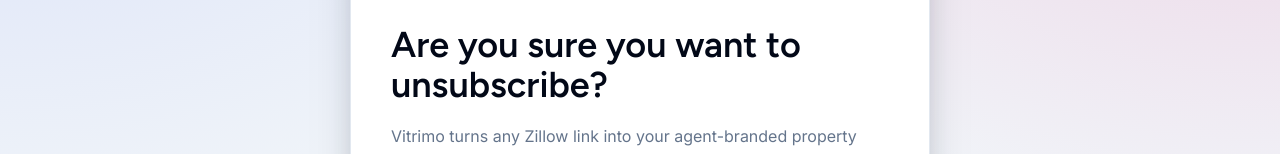
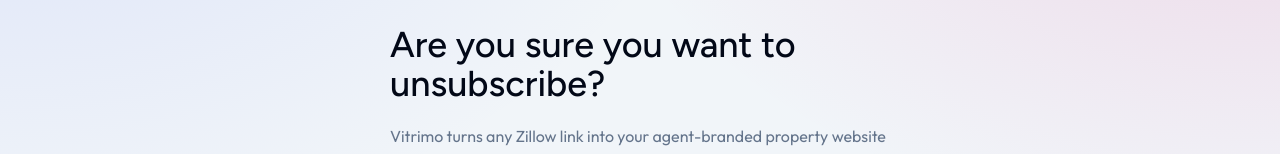
Before and after one commit to artemartsokolov/unsub-page, a plain HTML site: page index.html in a window 1280 px wide. Shown: the part 189-343 px from the top of the page. Drawn offline with Linux system fonts and the light colour scheme.

Commit message:
Update index.html

```diff
--- a/index.html
+++ b/index.html
@@ -1,13 +1,13 @@
 <!DOCTYPE html>
-<html lang="ru">
+<html lang="en">
   <head>
     <meta charset="utf-8" />
     <meta name="viewport" content="width=device-width, initial-scale=1" />
-    <title>Vitrimo — отписка от рассылки</title>
+    <title>Vitrimo — unsubscribe from emails</title>
     <link rel="preconnect" href="https://fonts.googleapis.com" />
     <link rel="preconnect" href="https://fonts.gstatic.com" crossorigin />
     <link
-      href="https://fonts.googleapis.com/css2?family=Inter:wght@400;500;600;700&family=Figtree:wght@500;600&display=swap"
+      href="https://fonts.googleapis.com/css2?family=Figtree:ital,wght@0,300..900;1,300..900&family=Outfit:wght@100..900&display=swap"
       rel="stylesheet"
     />
     <style>
@@ -32,7 +32,7 @@
 
       body {
         margin: 0;
-        font-family: "Inter", sans-serif;
+        font-family: "Outfit", sans-serif;
         color: var(--foreground);
         background:
           radial-gradient(120% 120% at 100% 0%, rgba(214, 42, 125, 0.16), transparent 45%),
@@ -51,14 +51,9 @@
       }
 
       .card {
-        background: var(--card);
         color: var(--card-foreground);
-        border: 1px solid var(--border);
+        padding: 40px 40px 36px;
         border-radius: var(--radius);
-        padding: 40px 40px 36px;
-        box-shadow:
-          0 20px 50px -20px rgba(18, 28, 45, 0.35),
-          0 10px 30px -15px rgba(18, 28, 45, 0.2);
         display: grid;
         gap: 28px;
       }
@@ -69,11 +64,12 @@
       }
 
       h1 {
-        font-family: "Figtree", "Inter", sans-serif;
+        font-family: "Figtree", sans-serif;
         font-size: clamp(26px, 8vw, 36px);
         line-height: 1.1;
         margin: 0;
         color: var(--foreground);
+        font-weight: 500;
       }
 
       p {
```
